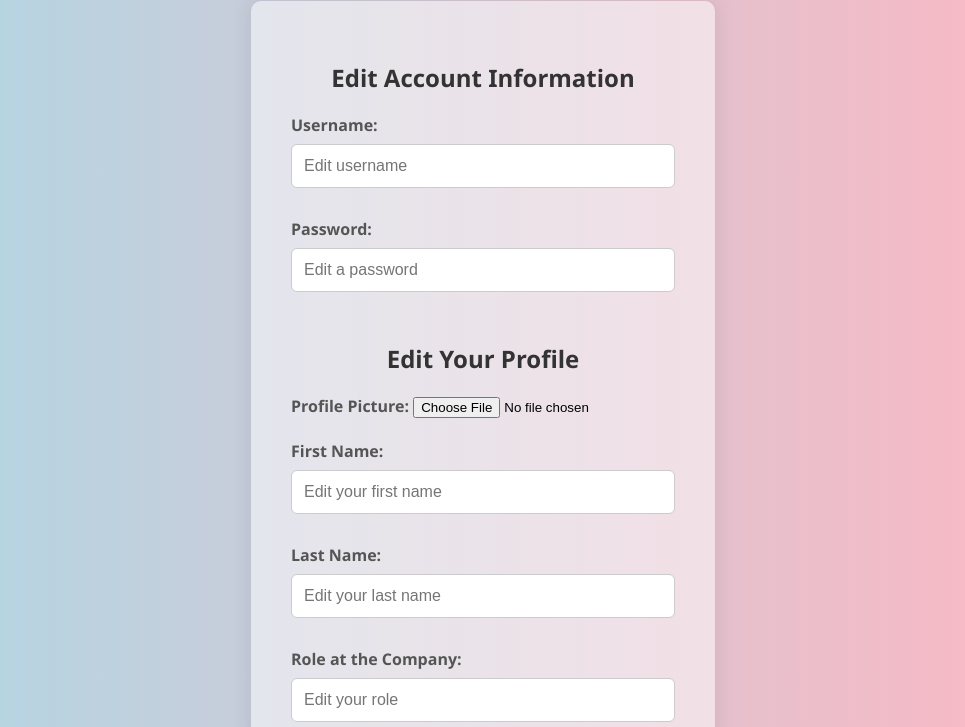
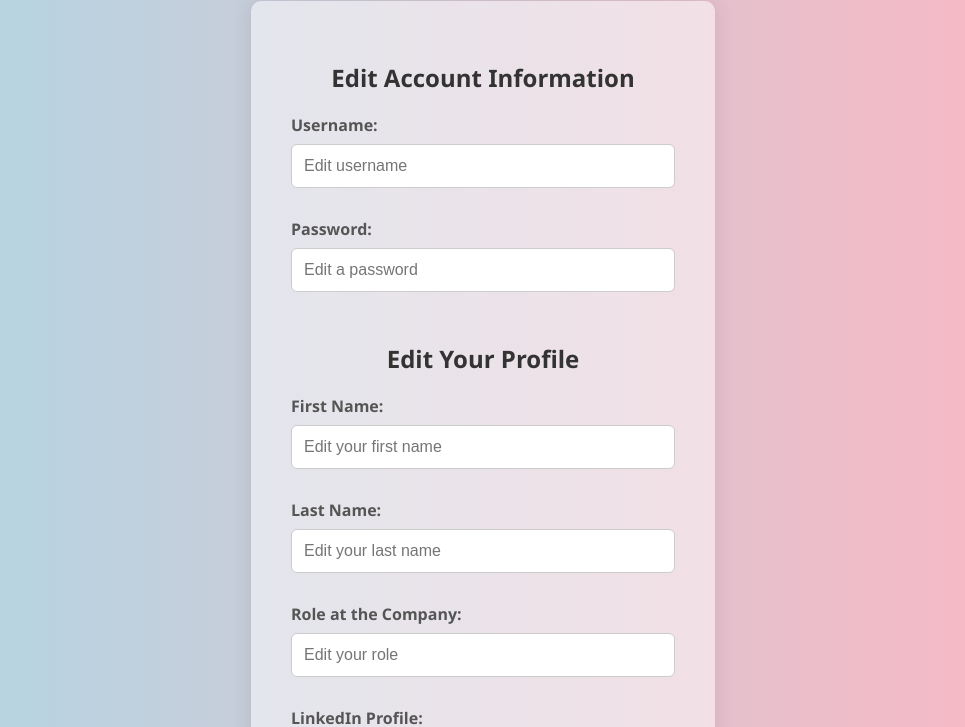
Before and after one commit to ljholla1/Mentor-Matcher, a website: page account.html in a window 1280 px wide. Shown: the part 85-812 px from the top of the page, without its empty margins (157-1122 px from the left). Drawn offline with Linux system fonts and the light colour scheme.

Commit message:
removed profile picture from account.html

```diff
--- a/account.html
+++ b/account.html
@@ -18,9 +18,9 @@
         <input type="password" id="password" name="password" placeholder="Edit a password">
         <br><br>
         <h2>Edit Your Profile</h2>
-        <label for="profile_picture">Profile Picture:</label>
+        <!-- <label for="profile_picture">Profile Picture:</label>
         <input type="file" id="profile_picture" accept="image/*">
-        <br><br>
+        <br><br> -->
         <label for="first_name">First Name:</label>
         <input type="text" id="first_name" name="first_name" placeholder="Edit your first name">
         <br><br>
```
